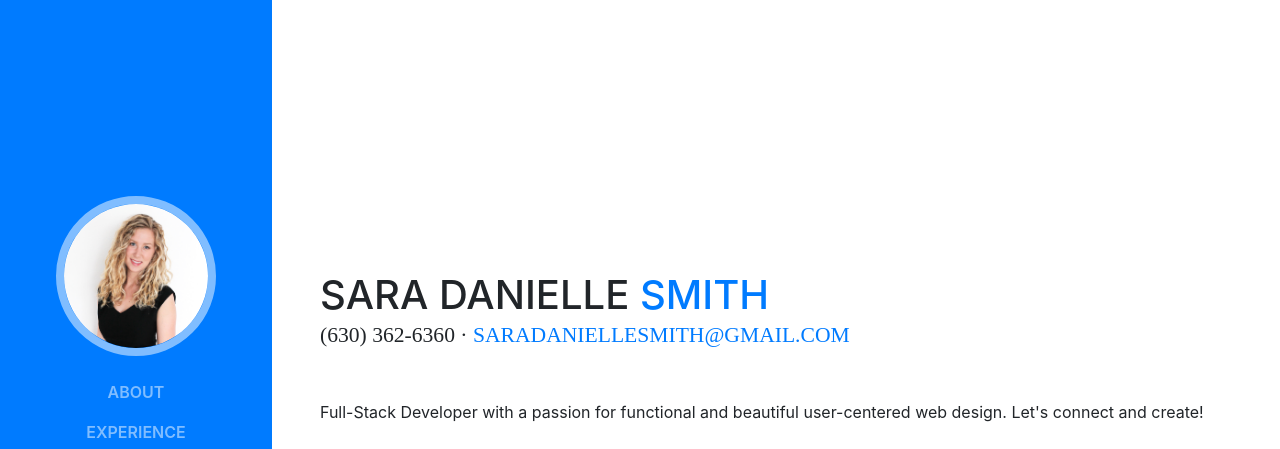
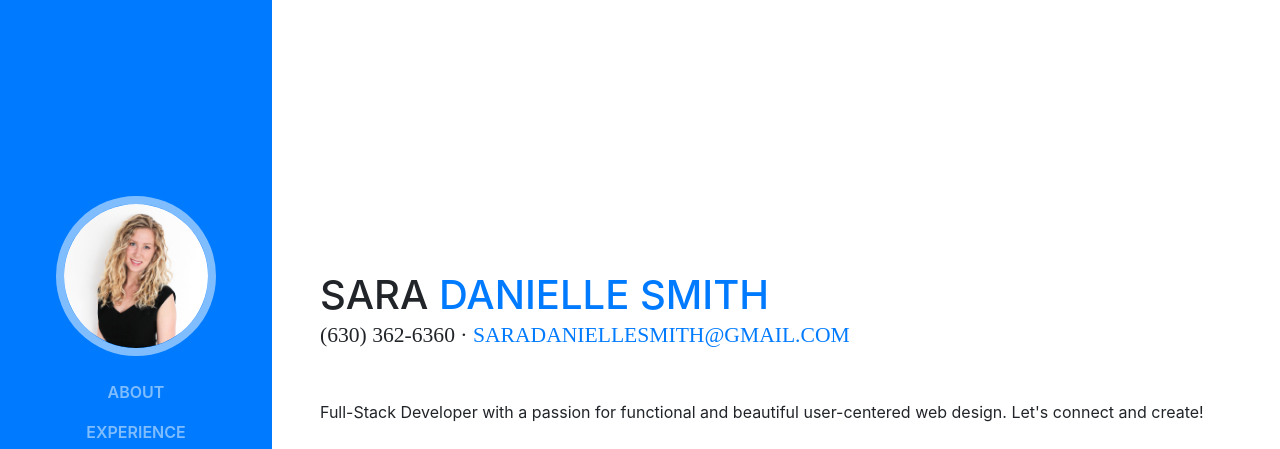
Before and after one commit to saradaniellesmith/saradaniellesmith.github.io, a website with bundled scripts: page index.html in a window 1280 px wide. Shown: the top 449 px of the page. Built offline with nearby package versions, Linux system fonts and the light colour scheme; a web font is replaced by a local one.

Commit message:
Update index.html

```diff
--- a/index.html
+++ b/index.html
@@ -65,8 +65,8 @@
 
       <section class="resume-section p-3 p-lg-5 d-flex d-column" id="about">
         <div class="my-auto">
-          <h1 class="mb-0">Sara Danielle
-            <span class="text-primary">Smith</span>
+          <h1 class="mb-0">Sara
+            <span class="text-primary">Danielle Smith</span>
           </h1>
           <div class="subheading mb-5"> (630) 362-6360 ·
             <a href="mailto:saradaniellesmith@gmail.com">saradaniellesmith@gmail.com</a>
```
